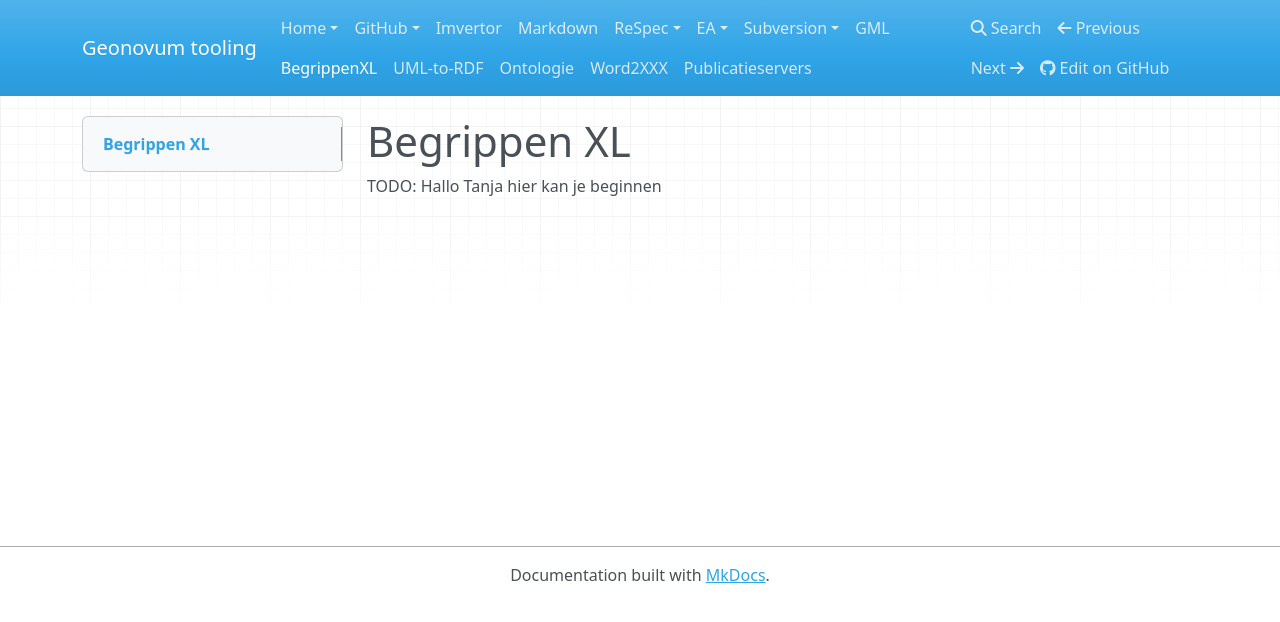
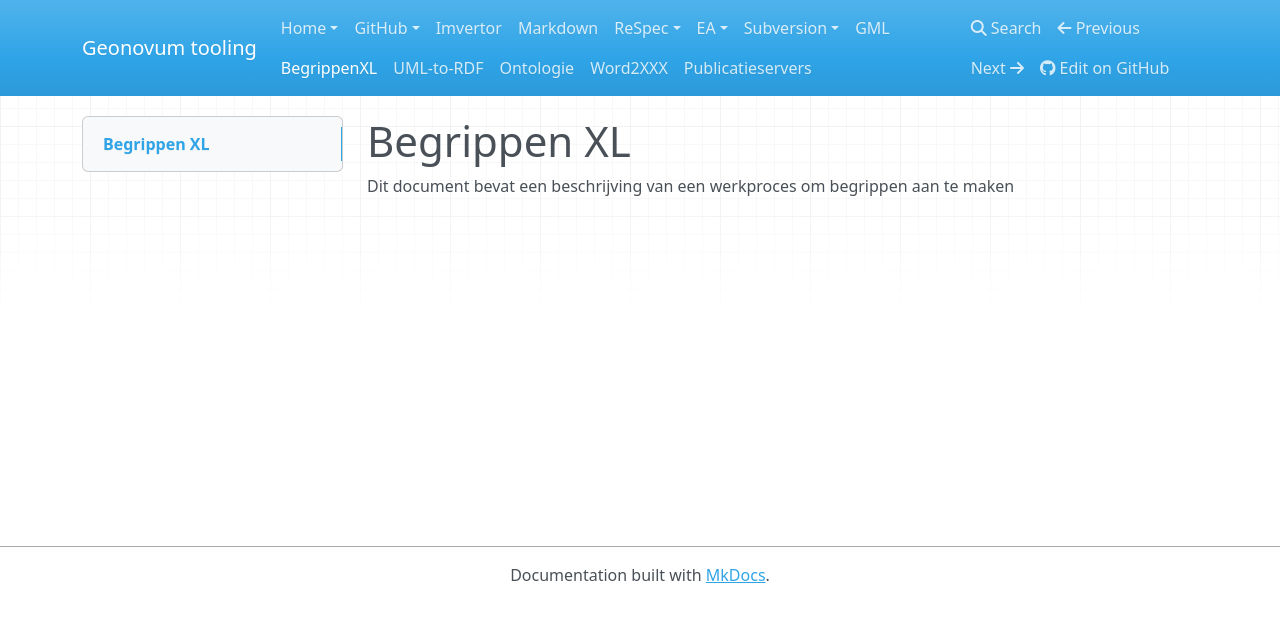
Before and after one commit to Geonovum/handleiding-tooling, an MkDocs documentation site: the page built from docs/BegrippenXL.md, in a window 1280 px wide. Shown: the top 622 px of the page. Built offline with MkDocs 1.6.1, drawn with Linux system fonts in a browser that asks for light colours; nearby versions of some CDN libraries.

Commit message:
starten met begrippenXL beschrijving

```diff
--- a/docs/BegrippenXL.md
+++ b/docs/BegrippenXL.md
@@ -1,3 +1,3 @@
 # Begrippen XL
 
-TODO: Hallo Tanja hier kan je beginnen
+Dit document bevat een beschrijving van een werkproces om begrippen aan te maken
```
